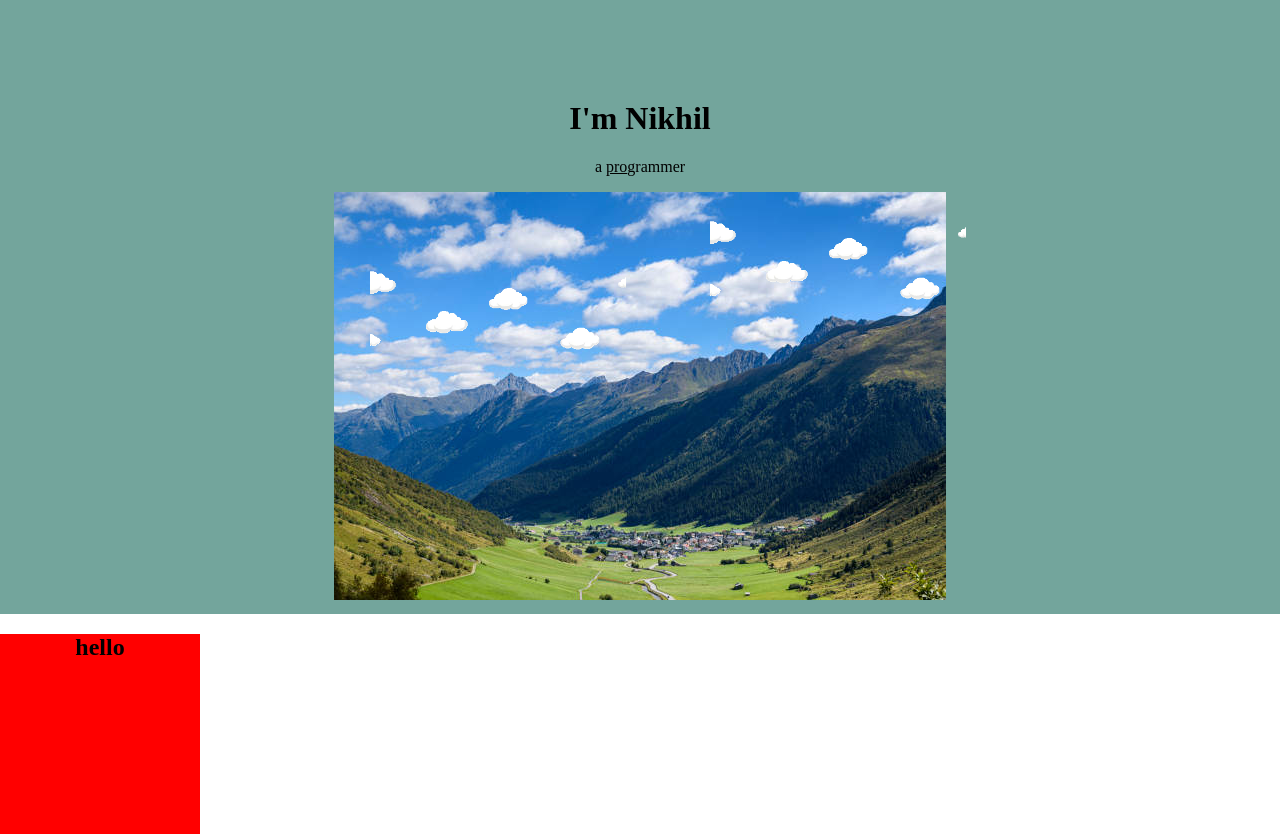
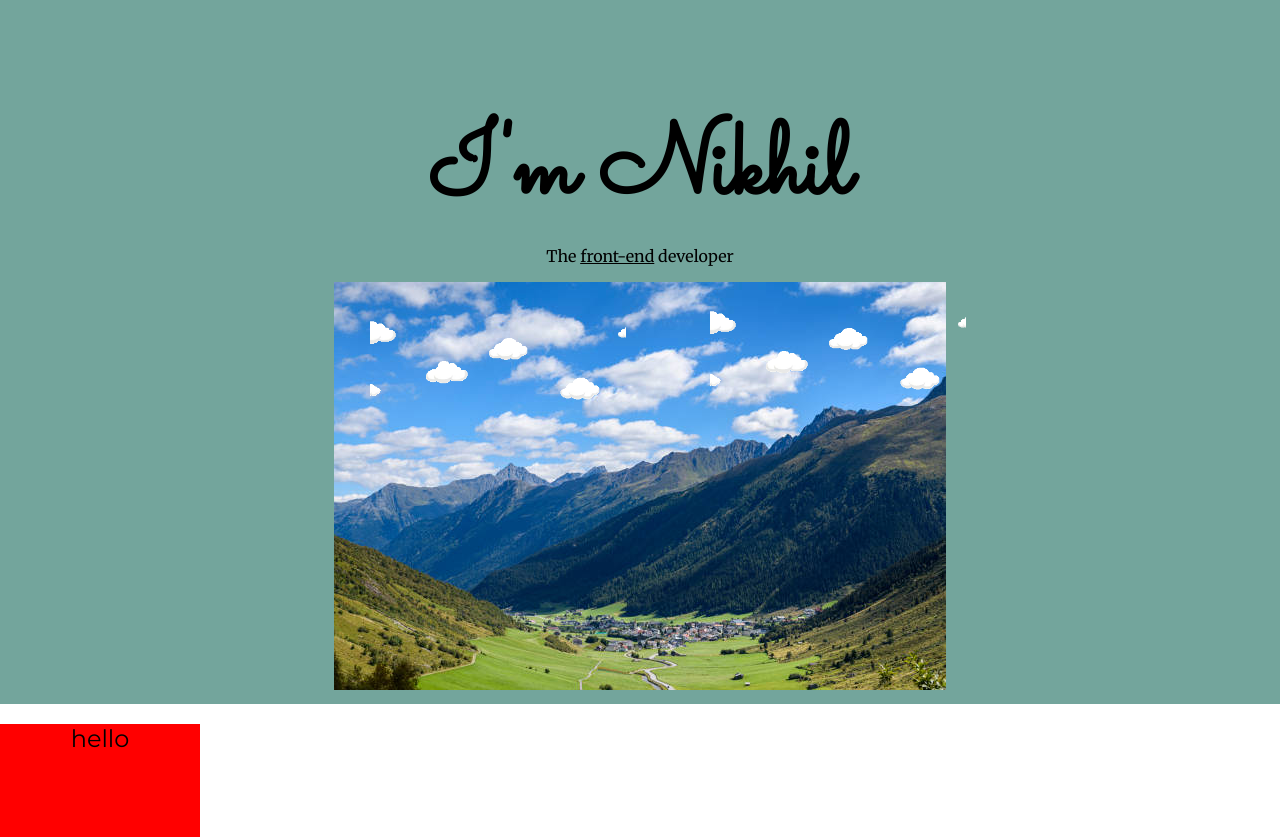
Before and after one commit to Nikhil-Portfolio-8206/Advanced-CSS, a plain HTML site: page index.html in a window 1280 px wide. Shown: the top 837 px of the page. Drawn offline with Linux system fonts and the light colour scheme.

Commit message:
updated font and size

```diff
--- a/index.html
+++ b/index.html
@@ -11,7 +11,7 @@
     <div class="head">
         <img class="image1" src="images/cloud.png" alt="cloud">
         <h1>I'm Nikhil</h1>
-        <p>a <span class="pro">pro</span>grammer</p>
+        <p>The <span class="pro">front-end</span> developer</p>
         <img class="image2" src="images/cloud.png" alt="cloud">
         <img class="image3" src="images/mountain.jpg" alt="mountain">
 
--- a/style.css
+++ b/style.css
@@ -1,55 +1,82 @@
-body{
+@import url('https://fonts.googleapis.com/css2?family=Merriweather&family=Montserrat:ital,wght@0,100..900;1,100..900&family=Sacramento&display=swap');
+
+body {
     margin: 0;
     text-align: center;
+
+    font-family: "Merriweather", serif;
+    font-weight: 400;
+    font-style: normal;
 }
-h1{
+
+h1 {
     margin-top: 0;
-    /* margin: 0 auto 0 auto; */
-    /* position: relative;
-    bottom: 50px; */
+    margin-bottom: 0;
     padding-top: 100px;
+    text-align: center;
+
+    font-family: "Sacramento", serif;
+    font-weight: 600;
+    font-style: normal;
+    font-size: 100px;
+
 }
-p{
+
+h2 {
+    font-family: "Montserrat", serif;
+    font-optical-sizing: auto;
+    font-weight: 400;
+    font-style: normal;
+}
+
+p {
     display: block;
+    margin-top: 0;
     /* position: relative;
     bottom: 50px; */
 
 }
+
 /* ****************************************** class************************ */
 
-.head{
-    background-color:#73a59c;
+.head {
+    background-color: #73a59c;
 
 
 }
-.middle{
-    background-color:red;
-    width: 200px;
-    height: 200px;
-}
-.bottem{
-    background-color:blue;
+
+.middle {
+    background-color: red;
     width: 200px;
     height: 200px;
 }
 
-.pro{
+.bottem {
+    background-color: blue;
+    width: 200px;
+    height: 200px;
+}
+
+.pro {
     text-decoration: underline;
 }
-.image1{
+
+.image1 {
     width: 20%;
     height: 250px;
     position: absolute;
-    top: 150px;
+    top: 240px;
     left: 710px;
 }
-.image2{
+
+.image2 {
     width: 20%;
     height: 250px;
-   position: absolute;
-   top: 200px;
-   left: 370px;
+    position: absolute;
+    top: 250px;
+    left: 370px;
 }
-.image3{
-  padding-bottom: 10px;
+
+.image3 {
+    padding-bottom: 10px;
 }
```
